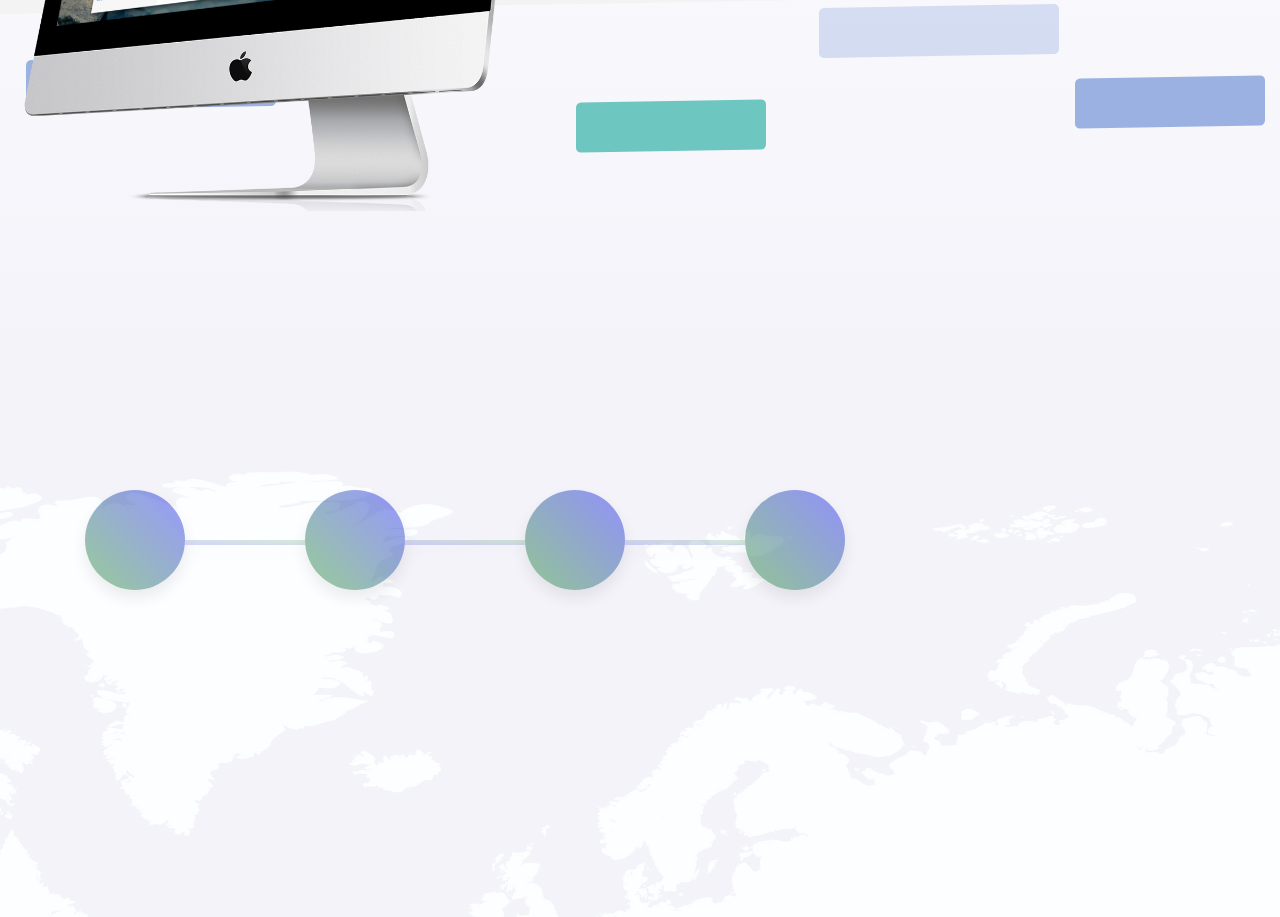
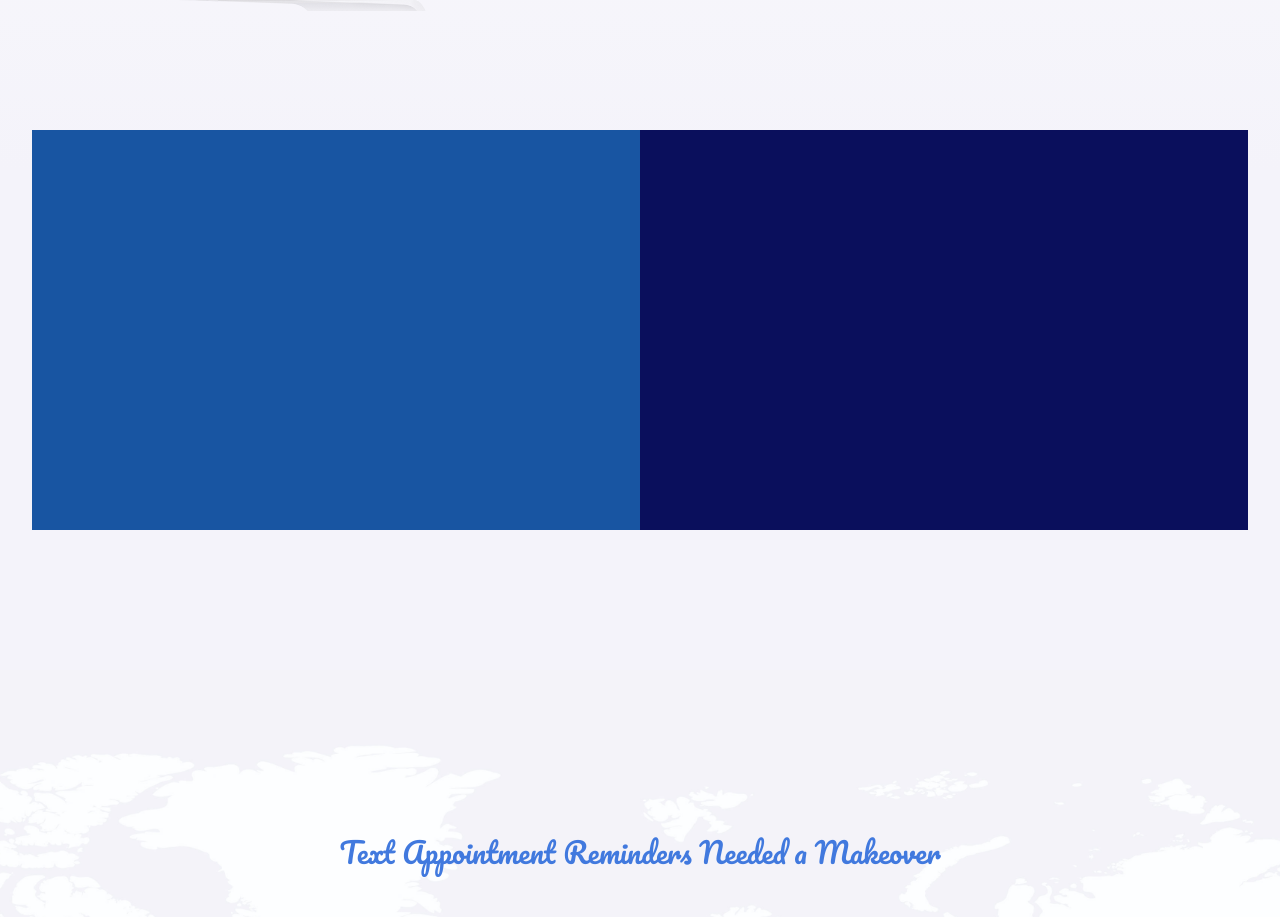
Before and after one commit to nickplech/perfectdayreminders, a website: page index.html in a window 1280 px wide. Shown: the part 1530-2447 px from the top of the page. Drawn offline with nearby package versions, Linux system fonts and the light colour scheme; a web font is replaced by a local one.

Commit message:
work at parents

```diff
--- a/css/creative.css
+++ b/css/creative.css
@@ -232,6 +232,9 @@ img::-moz-selection {
 }
 
 .pday-logo {
+  position: relative;
+  /*top: 10px;*/
+
     padding: 0.5rem 1rem;
 }
 
@@ -257,8 +260,7 @@ header.masthead {
   background-size: cover;
   background-attachment: fixed;
   background-repeat: no-repeat;
-  height: 1000px;
-  min-height: 700px;
+  min-height: 100%;
   }
 
 header.masthead h1 {
@@ -337,13 +339,6 @@ header.masthead p {
   }
 }
 
-@media (min-width: 415px) {
-  .phone-btn {
-  position: relative;
-  width: 90px;
-  height: 90px;
-  z-index: 1;
- }
   header.masthead p {
   font-weight: 500;
   font-size: 1rem;
@@ -358,14 +353,7 @@ header.masthead p {
     grid-template-rows: 1fr;
   }
 
-  .grid-title{
-    position: absolute;
-    grid-column: 1/2;
-    grid-row: 1;
-    text-align: left;
-    top: 62%;
-    padding-left: 25px
-  }
+/**/
 
   .grid-buttons {
     grid-column: 4/5;
@@ -379,7 +367,7 @@ header.masthead p {
   }
 
   .main-phone {
-    position: relative;
+    position: absolute;
     width: 350px;
     height: 456px;
     z-index: 0;
@@ -404,6 +392,8 @@ header.masthead p {
   }
 
   .grid-title{
+    position: absolute;
+    bottom: 5%;
     grid-column: 1/2;
     grid-row: 1;
     padding-left: 25px;
@@ -421,8 +411,8 @@ header.masthead p {
   }
 
   .main-phone {
-    position: relative;
-    width: 100%;
+    position: absolute;
+    width: 95%;
     height: auto;
     z-index: 0;
   }
@@ -449,21 +439,9 @@ header.masthead p {
 
 }
 
-.rwd-line {
-  display: block;
-}
-
-@media screen and (min-width: 1680px){
-    .rwd-line { display: inline; }
-    .grid-title {
-      display: absolute;
-      top: 66%;
-      grid-column: 1/2;
-      grid-row: 1;
-      padding-left: 25px;
-      text-align: left;
-    }
-  }
+.rwd-line { display: block; }
+
+
 
 @media (min-width: 1370px) {
   .welcome-grid {
@@ -474,6 +452,8 @@ header.masthead p {
   }
 
   .grid-title{
+    display: absolute;
+    bottom: 5%;
     grid-column: 1/2;
     text-align: left;
   }
@@ -489,14 +469,6 @@ header.masthead p {
 
   }
 
-  .main-phone {
-    position: relative;
-    width: 100%;
-    height: auto;
-    z-index: 0;
-
-  }
-
   .phone-btn {
     margin-right: 10px;
   }
@@ -511,11 +483,23 @@ header.masthead p {
 
 }
 
+@media screen and (min-width: 1700px){
+    .rwd-line { display: inline; }
+
+    .grid-title {
+      display: absolute;
+      bottom: 5%;
+      grid-column: 1/2;
+      grid-row: 1;
+      padding-left: 25px;
+      text-align: left;
+    }
+  }
 
 /*phone animation*/
 
 .main-phone {
-    position: relative;
+    position: absolute;
     -webkit-animation-name: phone-slide;
     -webkit-animation-duration: 1s;
     -webkit-animation-delay: 1s;
@@ -528,15 +512,16 @@ header.masthead p {
 }
 
 @-webkit-keyframes phone-slide {
-    0%   {top: 120%;}
-    100% {top: 35%;}
+
+    0%   {bottom: -100%;}
+    100% {bottom: 0%;}
     0% {visibility: hidden;}
   100% {visibility: visible;}
 }
 
 @keyframes phone-slide {
-    0%   {top: 120%;}
-    100% {top: 35%;}
+    0%   {bottom: -100%;}
+    100% {bottom: 0%;}
     0% {visibility: hidden;}
     100% {visibility: visible;}
 }
@@ -811,6 +796,7 @@ background-position: center;
   align-items: center;
   height: 130vh;
   width: 100vw;
+
 }
 
 @media (min-width: 960px) {
@@ -818,7 +804,7 @@ background-position: center;
     display: flex;
     justify-content: center;
     align-items: center;
-    height: 40vh;
+    height: 400px;
 
   }
 }
@@ -866,6 +852,7 @@ background-position: center;
   background: url("../img/realestate.jpg") no-repeat center center;
 }
 
+
 .c-hero-flex__title {
   text-transform: uppercase;
   letter-spacing: .075em;
@@ -1158,25 +1145,19 @@ main .jumbotron {
  width: 350px;
   background-color: rgba(45, 142, 207, 1) !important;
   border-radius: 10px 10px 10px 10px;
--webkit-transform: rotate3d(.1,-.966,.3,20deg) rotate(1deg);
-    transform: rotate3d(1,-.966,.6,25deg) rotate(1deg);
-    -webkit-box-shadow: 27.1px 42.5px 125px -25px rgba(50,50,93,.5), 26.2px 30.5px 25px -21.5px rgba(0,0,0,.4);
-    box-shadow: 27.1px 42.5px 125px -25px rgba(50,50,93,.5), 16.2px 30.5px 25px -11.5px rgba(0,0,0,.4);
-
+  box-shadow: 0 4px 8px 0 rgba(0,0,0,.4);
 }
 
 
 .pink {
-
+  position: relative;
+  display: block;
   width: 350px;
   background-color: #fb8b8a;
   border-radius: 10px 10px 10px 10px;
   position: relative;
   z-index: 0;
--webkit-transform: rotate3d(.1,-.966,.3,20deg) rotate(1deg);
-    transform: rotate3d(1,-.966,.6,25deg) rotate(1deg);
-    -webkit-box-shadow: 27.1px 42.5px 125px -25px rgba(50,50,93,.5), 26.2px 30.5px 25px -21.5px rgba(0,0,0,.4);
-    box-shadow: 27.1px 42.5px 125px -25px rgba(50,50,93,.5), 16.2px 30.5px 25px -11.5px rgba(0,0,0,.4);
+  box-shadow: 0 4px 8px 0 rgba(0,0,0,.4);
 }
 
 .t-line {
@@ -1185,100 +1166,91 @@ main .jumbotron {
   margin-right: auto;
 }
 
-.test-welcome1 {
-  position: relative;
-  margin: 0;
-  width: 100px;
-  height: 100px;
-  padding: 15px;
-  background-image: linear-gradient(to top right, green,blue);
-  opacity: 0.4;
-  border-radius: 50%;
-  box-shadow: 0 8px 16px 0 rgba(0,0,0,0.2);
-}
-
-.test-welcome1:after {
-  position: absolute;
-  top: 50px;
-  left: 100px;
-  content: "";
-  margin: 0;
-  width: 120px;
-  height: 5px;
-  background-image: linear-gradient(to top right, blue,green);
-  opacity: 0.4;
-  box-shadow: 0 8px 16px 0 rgba(0,0,0,0.2);
-}
-
-.test-welcome2 {
+.test-welcome {
+  margin-top: 10px;
+  margin-bottom: 10px;
   display: block;
   position: relative;
-  top: -100px;
-  left: 220px;
-  margin: 0;
-  width: 100px;
-  height: 100px;
-  padding: 15px;
-  background-image: linear-gradient(to top right, green,blue);
-  opacity: 0.4;
-  border-radius: 50%;
-  box-shadow: 0 8px 16px 0 rgba(0,0,0,0.2);
-}
-
-.test-welcome2:after {
-  position: absolute;
-  top: 50px;
-  left: 100px;
-  content: "";
-  margin: 0;
-  width: 120px;
-  height: 5px;
-  background-image: linear-gradient(to top right, blue,green);
-  opacity: 0.4;
-  box-shadow: 0 8px 16px 0 rgba(0,0,0,0.2);
-}
-
-.test-welcome3 {
-  position: relative;
-  top: -200px;
-  left: 440px;
-  margin: 0;
-  width: 100px;
-  height: 100px;
-  padding: 15px;
-  background-image: linear-gradient(to top right, green,blue);
-  opacity: 0.4;
-  border-radius: 50%;
-  box-shadow: 0 8px 16px 0 rgba(0,0,0,0.2);
-}
-
-.test-welcome3:after {
-  position: absolute;
-  top: 50px;
-  left: 100px;
-  content: "";
-  margin: 0;
-  width: 120px;
-  height: 5px;
-  background-image: linear-gradient(to top right, blue,green);
-  opacity: 0.4;
-  box-shadow: 0 8px 16px 0 rgba(0,0,0,0.2);
-}
-
-.test-welcome4 {
-  position: relative;
-  top: -300px;
-  left: 660px;
-  margin: 0;
-  width: 100px;
-  height: 100px;
-  padding: 15px;
-  background-image: linear-gradient(to top right, green,blue);
-  opacity: 0.4;
-  border-radius: 50%;
-  box-shadow: 0 8px 16px 0 rgba(0,0,0,0.2);
-}
-
+  top: -50px;
+  width: 95%;
+
+  height: 160px;
+  background-color: rgba(250, 250, 250, 1);
+  opacity: 1;
+
+  box-shadow: 0 4px 8px 0 rgba(0,0,0,0.2);
+}
+
+.cube-flex {
+  display: flex;
+  justify-content: center;
+  align-items: center;
+  height: 40vh;
+  width: 95vw;
+}
+
+@media (min-width: 960px) {
+  .cube-flex {
+    display: flex;
+    justify-content: center;
+    align-items: center;
+    height: 50vh;
+
+  }
+}
+
+@media (max-width: 960px) {
+  .cube-flex {
+    flex-flow: column nowrap;
+  }
+  .cube-flex__item {
+    width: 100%;
+  }
+}
+
+.cube-flex {
+  flex-grow: 1;
+  background: #ccc;
+  display: flex;
+  align-items: center;
+  justify-content: center;
+  background-size: cover;
+  box-shadow: inset 0 0 0 100vmax rgba(0, 0, 0, 0.3);
+  transition: .2s all;
+  cursor: crosshair;
+}
+
+.cube-flex__item {
+  flex-grow: 1;
+  background: #ccc;
+  display: flex;
+  align-items: center;
+  justify-content: center;
+  background-size: cover;
+  box-shadow: inset 0 0 0 100vmax rgba(0, 0, 0, 0.3);
+  transition: .2s all;
+  cursor: pointer;
+}
+
+@media (min-width: 961px) {
+  .cube-flex__item {
+    height: 100%;
+  }
+}
+
+.cube-flex__item:hover
+ {
+  flex-grow: 2;
+  box-shadow: inset 0 0 0 100vmax rgba(20, 0, 100, 0.5);
+}
+.cube-flex__item:nth-child(1) {
+  background-color: rgb(35, 121, 232);
+}
+.cube-flex__item:nth-child(2) {
+  background-color: rgb(15, 21, 132);
+}
+
+}
 
 .avatar {
  z-index: 1;
@@ -1335,6 +1307,10 @@ main .jumbotron {
   font-weight: 300;
   }
 }
+ .striped-connect {
+  background-color: #f4f3fa;
+  min-height: 500px;
+ }
 
   .striped {
     display: block;
@@ -1382,13 +1358,13 @@ main .jumbotron {
   left:2vw;
   position: relative;
   display: block;
-  color: rgba(65, 110, 200, .5);
+  color: rgba(65, 110, 200, .4);
   width: 0px;
   height: 0px;
    border-left: 100px solid ;
-   border-bottom: 20px solid rgba(65, 110, 200, .5);
+   border-bottom: 20px solid rgba(65, 110, 200, .4);
    border-right: 150px solid ;
-   border-top: 30px  solid rgba(65, 110, 200, .5);
+   border-top: 30px  solid rgba(65, 110, 200, .4);
   content: "";
   z-index: 1;
   overflow-x: hidden;
@@ -1416,13 +1392,13 @@ main .jumbotron {
   left: 15vw;
   position: relative;
   display: block;
-  color: rgba(65, 110, 200, .5);
+  color: rgba(65, 110, 200, .3);
   width: 0px;
   height: 0px;
    border-left: 80px solid ;
-   border-bottom: 20px solid rgba(65, 110, 200, .5);
+   border-bottom: 20px solid rgba(65, 110, 200, .3);
    border-right: 70px solid ;
-   border-top: 30px  solid rgba(65, 110, 200, .5);
+   border-top: 30px  solid rgba(65, 110, 200, .3);
 
   content: "";
   z-index: 1;
@@ -1430,17 +1406,17 @@ main .jumbotron {
 }
 
 .striped5 {
-  top: -5%;
+  top: -20%;
   left: 80vw;
   position: relative;
   display: block;
-  color: rgba(65, 110, 200, .5);
+  color: rgba(65, 110, 200, .3);
   width: 0px;
   height: 0px;
    border-left: 130px solid ;
-   border-bottom: 20px solid rgba(65, 110, 200, .5);
+   border-bottom: 20px solid rgba(65, 110, 200, .3);
    border-right: 70px solid ;
-   border-top: 30px  solid rgba(65, 110, 200, .5);
+   border-top: 30px  solid rgba(65, 110, 200, .3);
 
   z-index: 1;
   overflow: visible;
@@ -1450,6 +1426,40 @@ main .jumbotron {
 .striped6 {
   top: 14.7%;
   left: 89vw;
+  position: relative;
+  display: block;
+  color: rgba(65, 110, 200, .15);
+  width: 0px;
+  height: 0px;
+   border-left: 70px solid ;
+   border-bottom: 20px solid rgba(65, 110, 200, .15);
+   border-right: 70px solid ;
+   border-top: 30px solid rgba(65, 110, 200, .15);
+  content: "";
+  z-index: 1;
+  overflow: visible;
+}
+
+.striped7 {
+  top: 33.5%;
+  left: 45vw;
+  position: relative;
+  display: block;
+  color: rgba(37, 172, 162, 0.4);
+  width: 0px;
+  height: 0px;
+   border-left: 120px solid ;
+   border-bottom: 20px solid rgba(37, 172, 162, 0.4);
+   border-right: 70px solid ;
+   border-top: 30px solid rgba(37, 172, 162, 0.4);
+  content: "";
+  z-index: 1;
+  overflow: visible;
+}
+
+.striped8 {
+  top: 24%;
+  left: 84vw;
   position: relative;
   display: block;
   color: rgba(65, 110, 200, .3);
@@ -1457,59 +1467,25 @@ main .jumbotron {
   height: 0px;
    border-left: 70px solid ;
    border-bottom: 20px solid rgba(65, 110, 200, .3);
-   border-right: 70px solid ;
+   border-right: 120px solid ;
    border-top: 30px solid rgba(65, 110, 200, .3);
   content: "";
   z-index: 1;
   overflow: visible;
 }
 
-.striped7 {
-  top: 33.5%;
-  left: 45vw;
-  position: relative;
-  display: block;
-  color: rgba(37, 172, 162, 0.65);
-  width: 0px;
-  height: 0px;
-   border-left: 120px solid ;
-   border-bottom: 20px solid rgba(37, 172, 162, 0.65);
-   border-right: 70px solid ;
-   border-top: 30px solid rgba(37, 172, 162, 0.65);
-  content: "";
-  z-index: 1;
-  overflow: visible;
-}
-
-.striped8 {
-  top: 24%;
-  left: 84vw;
-  position: relative;
-  display: block;
-  color: rgba(65, 110, 200, .5);
-  width: 0px;
-  height: 0px;
-   border-left: 70px solid ;
-   border-bottom: 20px solid rgba(65, 110, 200, .5);
-   border-right: 120px solid ;
-   border-top: 30px solid rgba(65, 110, 200, .5);
-  content: "";
-  z-index: 1;
-  overflow: visible;
-}
-
 .striped9 {
   top: 8.5%;
   left: 64vw;
   position: relative;
   display: block;
-  color: rgba(65, 110, 200, .2);
+  color: rgba(65, 110, 200, .15);
   width: 0px;
   height: 0px;
    border-left: 170px solid ;
-   border-bottom: 20px solid rgba(65, 110, 200, .2);
+   border-bottom: 20px solid rgba(65, 110, 200, .15);
    border-right: 70px solid ;
-   border-top: 30px solid rgba(65, 110, 200, .2);
+   border-top: 30px solid rgba(65, 110, 200, .15);
   content: "";
   z-index: 1;
   overflow-x: hidden;
@@ -1565,10 +1541,6 @@ section.striped2 {
    .nomobile {
       display:none;
   }
-}
-
-.more {
-  margin-top: 300px;
 }
 
 #above-world {
@@ -1597,7 +1569,7 @@ section.striped2 {
 .codystar {
     font-family: Codystar, Lato, Montserrat, sans-serif;
     font-size: 20px;
-    color: rgb(65, 121, 222);
+    color: rgba();(0,0,0,.4);
   }
 
   .textplacement {
--- a/index.html
+++ b/index.html
@@ -76,11 +76,11 @@
  <!--section separator -->
 
 
-          <header id="tilted" class="masthead d-flex">
+          <header class="masthead d-flex">
             <div class="container-fluid">
               <div class="welcome-grid">
                 <div class="grid-title text-white mx-auto">
-                  <h1><span class="rwd-line">Refreshingly Simple Text Message</span><span class="rwd-line"> Appointment Reminders</span></h1>
+                  <h1><span class="rwd-line">Refreshingly Simple Text Message </span><span class="rwd-line">Appointment Reminders</span></h1>
                   <p>Prevent "No-Shows" &amp; Improve Work Flow
                   </p>
                   <a class="btn btn btn-md btn-primary" href="https://www.perfectdayreminders.com/#!/register" role="button">Start Your Free Trial</a>
@@ -132,7 +132,7 @@
         <div class="col-lg-6">
 
           <h2 class="map-title textplacement">
-          Perfect Day, Every Day
+          Have a Perfect Day, Every Day
           </h2>
           <h3 class="textplacement text-muted">
             Confidence Through Confirmation
@@ -150,20 +150,24 @@
       </div>
     </div>
   </section>
+  <section class="striped-connect m-0 p-0">
+    <div class="container-fluid">
+      <div class="row">
+        <div class="col-md-12">
+          <div class="test-welcome mx-auto cube-flex">
 
+              <div class="cube-flex__item">
+              </div>
+              <div class="cube-flex__item">
+              </div>
+
+          </div>
+        </div>
+      </div>
+    </div>
+  </section>
   <section class="px-0 mx-0 background-world pb-3">
     <div class="container">
-
-      <div class="row mx-auto t-line">
-        <div class="test-welcome1">
-        </div>
-        <div class="test-welcome2">
-        </div>
-        <div class="test-welcome3">
-        </div>
-        <div class="test-welcome4">
-        </div>
-      </div>
 
     <h1 class="text-center map-title pb-5 mt-5">Text Appointment Reminders Needed a Makeover</h1>
     <div class="row">
@@ -178,17 +182,16 @@
       </div> -->
     </div>
     <div class="row text-muted mt-5 pt-5">
-      <div class="col-md-7">
-        <h3>Title</h3>
-        <p>Donec ullamcorper nulla non metus auctor fringilla. Vestibulum id ligula porta felis euismod semper. Praesent commodo cursus magna, vel scelerisque nisl consectetur. Fusce dapibus, tellus ac cursus commodo.</p>
+      <div class="col-md-8 lead">
+        <h3 class="text-muted">The Smartest Way to Confirm Appointments</h3>
+        <p>Perfect Day Reminders gives quick &amp; easy access to Text Appointment Reminders, a powerful tool for any appointment-based business.</p>
 
-
-        <p>Donec ullamcorper nulla non metus auctor fringilla. Vestibulum id ligula porta felis euismod semper. Praesent commodo cursus magna, vel scelerisque nisl consectetur. Fusce dapibus, tellus ac cursus commodo.</p>
+        <p>Confirm appointments &amp; eliminate "No-shows" with a proactive approach. Make it simple with our beautifully simple software.</p>
       </div>
-      <div class="col-md-5">
+      <div class="col-md-4 mx-auto">
           <div class="w3-panel indigo text-center px-0">
-            <span style="font-size:90px;line-height:0.4em;opacity:0.5">❝</span>
-            <p class="w3-large text-white px-3 pb-4" style="margin-top:-30px"><i>Instantly gave my practice the ability to send text message reminders without requiring changes to how I like things done</i>
+            <span style="font-size:90px;line-height:0.4em;opacity:0.5; overflow-x: show;">❝</span>
+            <p class="w3-large text-white px-3 pb-4" style="margin-top:-30px"><i>PDR instantly gave my practice the ability to send text message reminders without requiring changes to how I like things done</i>
             </p>
 
               <div class="card pb-0 mb-0">
@@ -199,24 +202,15 @@
                 </div>
               </div>
           </div>
-          <br>
-          <br>
-
-        </div>
+      </div>
     </div>
 
     <div class="row my-5 py-5">
-      <div class="col-md-7 text-muted">
-        <h3>Title</h3>
-        <p>Donec ullamcorper nulla non metus auctor fringilla. Vestibulum id ligula porta felis euismod semper. Praesent commodo cursus magna, vel scelerisque nisl consectetur. Fusce dapibus, tellus ac cursus commodo.</p>
 
-
-        <p>Donec ullamcorper nulla non metus auctor fringilla. Vestibulum id ligula porta felis euismod semper. Praesent commodo cursus magna, vel scelerisque nisl consectetur. Fusce dapibus, tellus ac cursus commodo.</p>
-      </div>
-      <div class="col-md-5">
+      <div class="col-md-4">
         <div class="w3-panel pink text-center px-0">
             <span style="font-size:90px;line-height:0.4em;opacity:0.2">❝</span>
-            <p class="w3-large text-white px-3 pb-4" style="margin-top:-30px"><i>Being organized &amp; the easy confirmations made a huge difference with no-shows&mdash;clients love the easy confirm/cancel response</i>
+            <p class="w3-large text-white px-3 pb-4" style="margin-top:-30px"><i>I love staying organized + the easy confirmations made a huge difference with no-shows&mdash;clients love the easy confirm/cancel response</i>
             </p>
 
           <div class="card">
@@ -226,12 +220,15 @@
               <p>Esthetitian &amp; Eyelash Specialist</p>
             </div>
           </div>
+        </div>
       </div>
+      <div class="col-md-8 lead">
+        <h3 class="text-muted">The Smartest Way to Confirm Appointments</h3>
+        <p>Perfect Day Reminders gives quick &amp; easy access to Text Appointment Reminders, a powerful tool for any appointment-based business.</p>
 
-
-
+        <p>Confirm appointments &amp; eliminate "No-shows" with a proactive approach. Make it simple with our beautifully simple software.</p>
+      </div>
     </div>
-  </div>
 
     <div class="container mb-0 pb-0">
       <div class="row mt-5 pt-5 mb-0 pb-0">
```
Also changed, not shown: hipaa.html (+2 -4 lines), img/bg-phone3.png (added).
